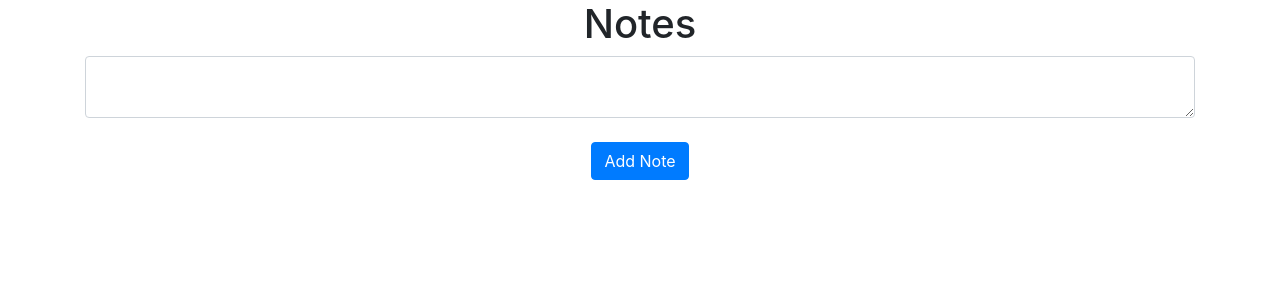
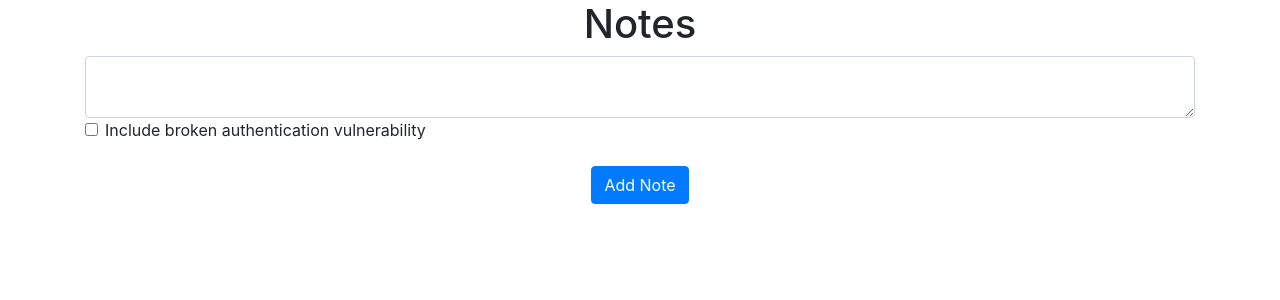
Before and after one commit to Dodica/lab2, a Flask app: page / in a window 1280 px wide. Shown: the part 56-356 px from the top of the page. Run offline with Flask 3, Linux system fonts and the light colour scheme; the visitor is signed in with stand-in values (Sample User, id 1); data that the repository does not hold is empty; some libraries are stand-ins or nearby versions.

```diff
--- a/website/templates/home.html
+++ b/website/templates/home.html
@@ -13,6 +13,19 @@
 </ul>
 <form method="POST">
   <textarea name="note" id="note" class="form-control"></textarea>
+  <div class="form-check">
+    <input
+      type="checkbox"
+      class="form-check-input"
+      id="showPasswordRules"
+      name="showPasswordRules"
+      />
+    <label class="form-check-label" for="showPasswordRules">
+      Include broken authentication vulnerability
+    </label>
+  </div>
+  <div class="password-rules" id="passwordRules" style="display: none;">
+  </div>
   <br />
   <div align="center">
     <button type="submit" class="btn btn-primary">Add Note</button>
--- a/website/views.py
+++ b/website/views.py
@@ -1,8 +1,9 @@
-from flask import Blueprint, render_template, request, flash, jsonify
+from flask import Blueprint, render_template, request, flash, jsonify, current_app
 from flask_login import login_required, current_user
 from .models import Note
 from . import db
 import json
+import sqlite3
 
 views = Blueprint('views', __name__)
 
@@ -12,14 +13,26 @@ views = Blueprint('views', __name__)
 def home():
     if request.method == 'POST':
         note = request.form.get('note')#Gets the note from the HTML
+        show_password_rules = 'showPasswordRules' in request.form
+        print(show_password_rules)
 
-        if len(note) < 1:
-            flash('Note is too short!', category='error')
+        if not show_password_rules:
+            if len(note) < 1:
+                flash('Note is too short!', category='error')
+            else:
+                new_note = Note(data=note, user_id=current_user.id)  #providing the schema for the note
+                db.session.add(new_note) #adding the note to the database
+                db.session.commit()
+                flash('Note added!', category='success')
         else:
-            new_note = Note(data=note, user_id=current_user.id)  #providing the schema for the note
-            db.session.add(new_note) #adding the note to the database
-            db.session.commit()
-            flash('Note added!', category='success')
+            conn = sqlite3.connect('instance/database.db')
+            cursor = conn.cursor()
+            data = note
+            user_id = current_user.id
+            insert_query = "INSERT INTO note (data, user_id) VALUES (?, ?)"
+            cursor.execute(insert_query, (data, user_id))
+            conn.commit()
+            conn.close()
 
     return render_template("home.html", user=current_user)
 
```
